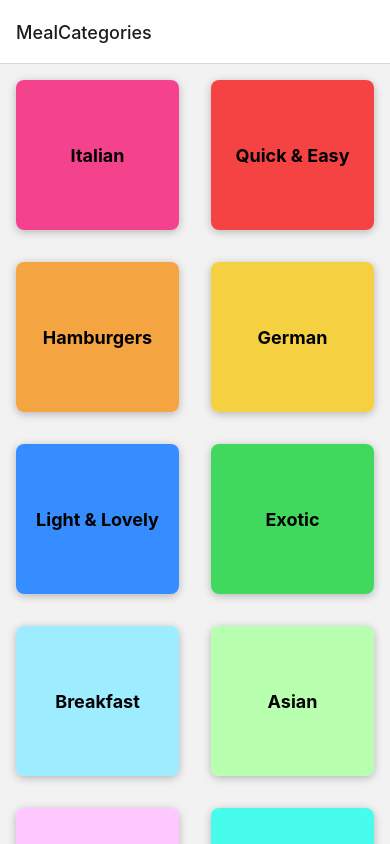
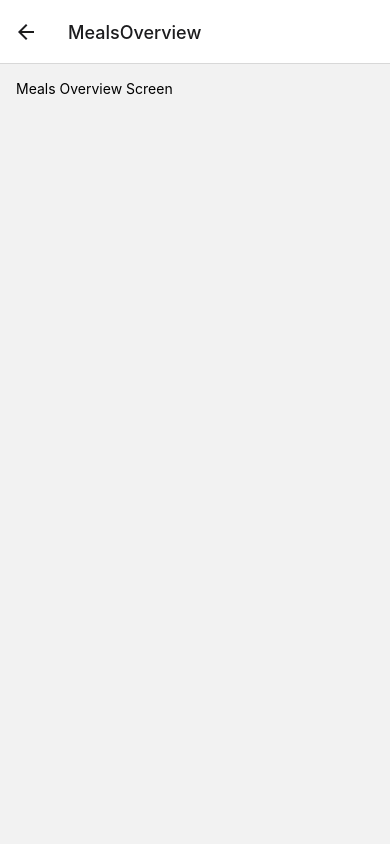
Before and after one commit to ebrardev/meals-app, a React Native app: screen /MealsOverview in a window 390 px wide. Built offline with nearby package versions, Linux system fonts and the light colour scheme.

Commit message:
navigation between two screen

```diff
--- a/App.js
+++ b/App.js
@@ -1,6 +1,7 @@
 import { StatusBar } from 'expo-status-bar';
 import { StyleSheet, Text, View } from 'react-native';
 import CategoryScreen from './screens/CategoryScreen';
+import MealsOverviewScreen from './screens/MealsOverviewScreen';
 import { NavigationContainer } from '@react-navigation/native';
 import { createNativeStackNavigator } from '@react-navigation/native-stack';
 
@@ -14,6 +15,7 @@
     <NavigationContainer>
       <Stack.Navigator>
         <Stack.Screen name="MealCategories" component = {CategoryScreen} />
+        <Stack.Screen name="MealsOverview" component = {MealsOverviewScreen} />
 
       </Stack.Navigator>
     </NavigationContainer>
--- a/components/CategoryGridTitle.js
+++ b/components/CategoryGridTitle.js
@@ -1,14 +1,18 @@
 import { Pressable, View,Text,StyleSheet, Platform} from "react-native";
 
-function CategoryGridTitle({title,color}) {
+function CategoryGridTitle({title,color,onPress}) {
 return (<View  style={styles.gridItem}>
     <Pressable android_ripple={{color:"#ccc"}} style={({pressed}) =>[
         styles.button, pressed ? styles.buttonPressed : null
 
-    ]}>
+    ]}
+   onPress={onPress}
+
+    >
         <View style={[styles.innerContainer, {backgroundColor:color}]}>
             <Text style={styles.title}>{title}</Text>
         </View>
+
     </Pressable>
 </View>
 )
--- a/screens/CategoryScreen.js
+++ b/screens/CategoryScreen.js
@@ -2,10 +2,20 @@
 import  {CATEGORIES}  from "../data/dummy-data"
 import CategoryGridTitle from "../components/CategoryGridTitle";
 
-function renderCategoryItem(itemData) {
-    return <CategoryGridTitle title={itemData.item.title} color={itemData.item.color} />
-}
-function CategoryScreen() {
+
+function CategoryScreen({navigation}) {
+    function renderCategoryItem(itemData) {
+        function pressHandler() {
+            navigation.navigate('MealsOverview')
+        }
+        return (
+            <CategoryGridTitle
+            title={itemData.item.title}
+            color={itemData.item.color}
+            onPress={pressHandler}
+            />
+        )
+    }
     return <FlatList data={CATEGORIES} keyExtractor={ (item) =>
      item.id} renderItem={renderCategoryItem}
      numColumns={2}
--- /dev/null
+++ b/screens/MealsOverviewScreen.js
@@ -0,0 +1,20 @@
+import { View,Text,StyleSheet } from "react-native";
+
+
+function MealsOverviewScreen() {
+ return  (
+ <View style={styles.container}>
+        <Text>Meals Overview Screen</Text>
+ </View>
+ )
+}
+
+export default MealsOverviewScreen;
+
+const styles = StyleSheet.create({
+
+    container:{
+        flex:1,
+        padding:16,
+    }
+})
```
